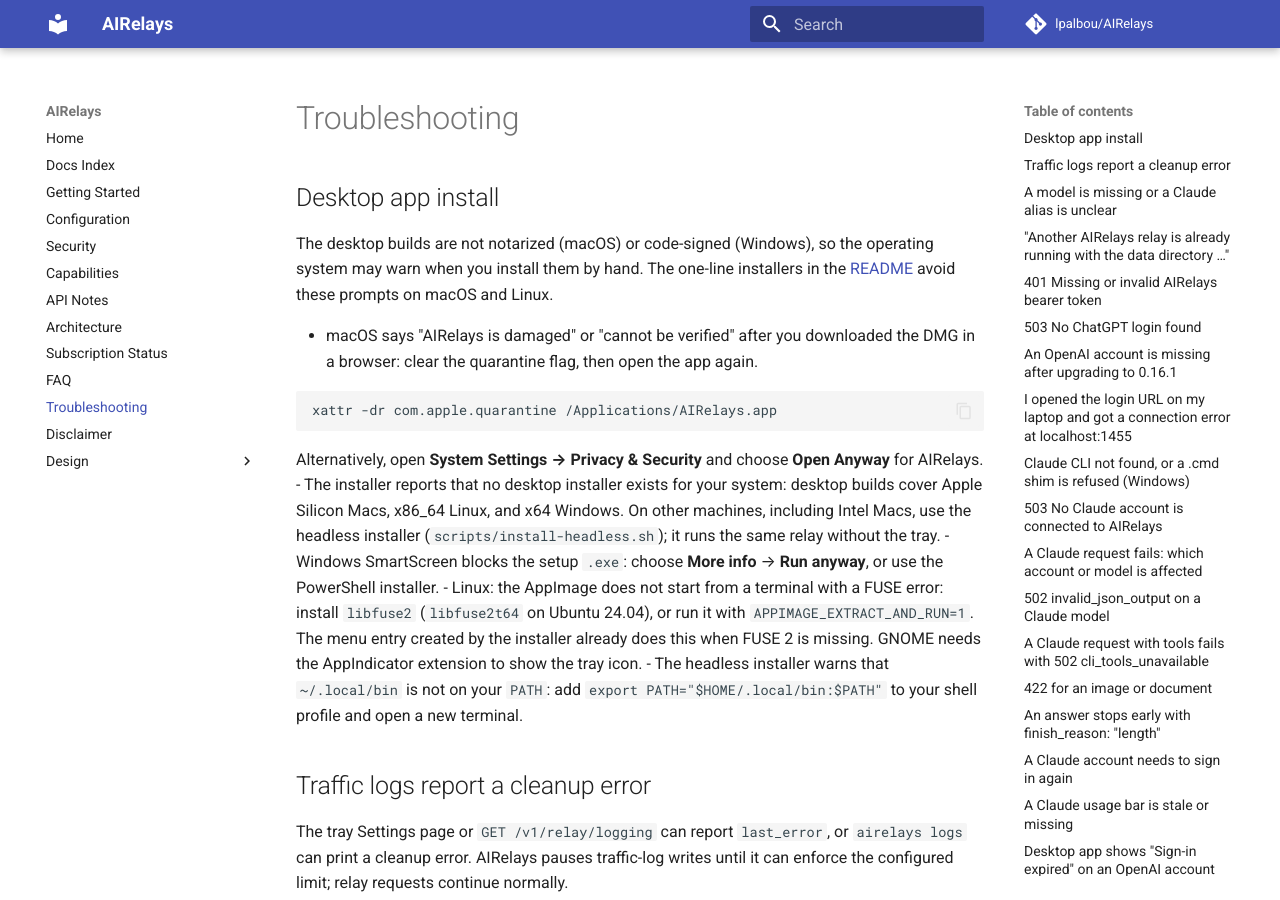
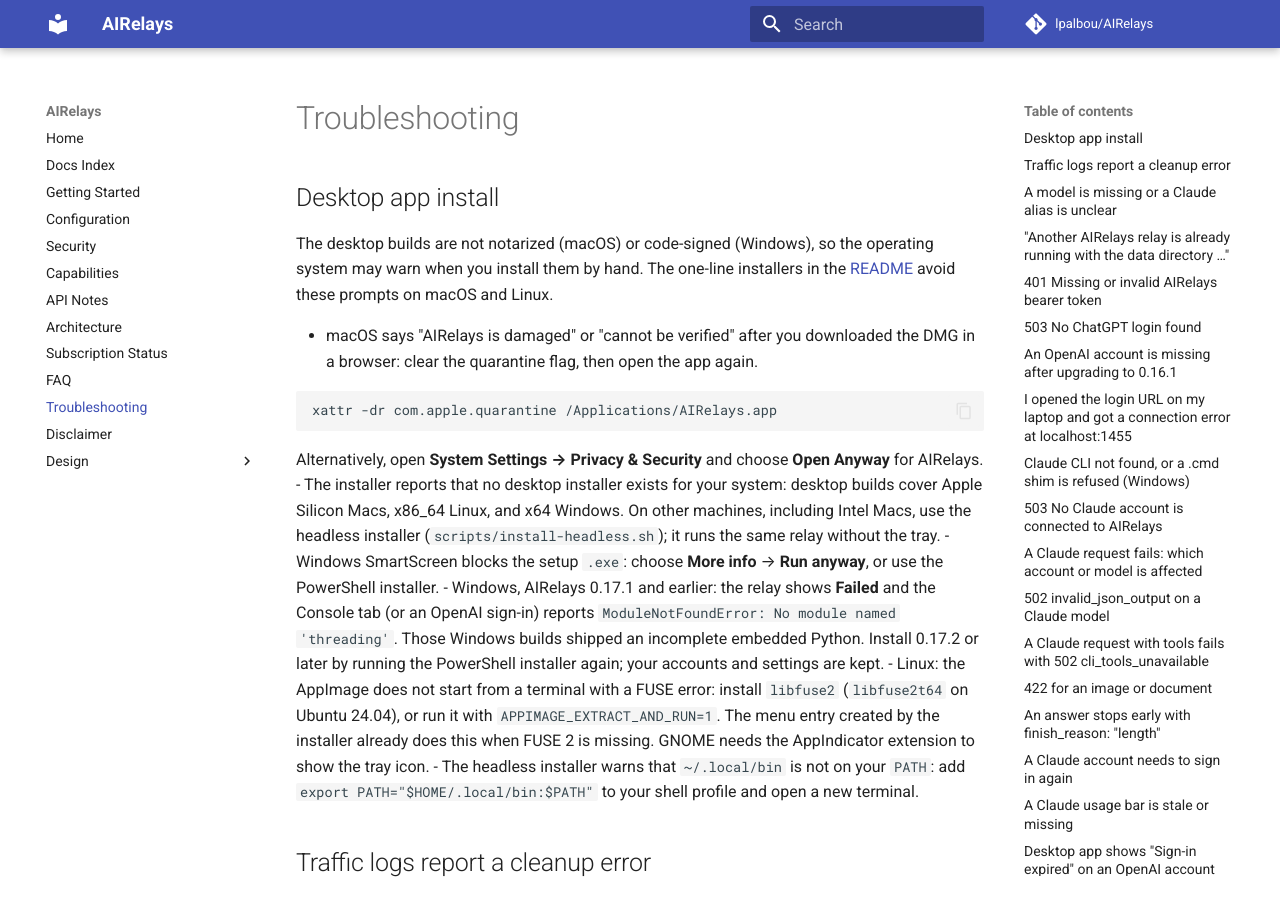
Before and after one commit to lpalbou/AIRelays, an MkDocs documentation site: the page built from docs/troubleshooting.md, in a window 1280 px wide and 900 px high. Built offline with MkDocs 1.6.1 and Material for MkDocs 9.7.7, drawn with Linux system fonts in a browser that asks for light colours; comment, search, counter and statistics services are not loaded.

Commit message:
Release 0.17.2: Windows desktop relay starts again (embedded runtime kept threading.py)
The runtime bundler removed Tcl's lib/thread* with a unix glob that, on
Windows' case-insensitive filesystem, also matched the stdlib's
Lib/threading.py. The relay then failed at import (logging -> threading),
so it never started and OpenAI sign-in failed with ModuleNotFoundError.

- bundle_runtime.sh: unix Tcl/Tk cleanup no longer runs on Windows; the
  bundle now smoke-tests the pruned runtime (imports every relay module,
  runs `airelays --help`) and fails the build on a missing module.
- installers.yml: the Windows install check runs the embedded relay.
- set_version.py: resolve npm's path so lockfile refresh works on Windows.
- Docs: changelog, troubleshooting entry, llms-full.txt.

Co-Authored-By: Claude Opus 5.5 <noreply@anthropic.com>

````diff
--- a/docs/troubleshooting.md
+++ b/docs/troubleshooting.md
@@ -23,6 +23,11 @@ macOS and Linux.
   (`scripts/install-headless.sh`); it runs the same relay without the tray.
 - Windows SmartScreen blocks the setup `.exe`: choose **More info** →
   **Run anyway**, or use the PowerShell installer.
+- Windows, AIRelays 0.17.1 and earlier: the relay shows **Failed** and the
+  Console tab (or an OpenAI sign-in) reports
+  `ModuleNotFoundError: No module named 'threading'`. Those Windows builds
+  shipped an incomplete embedded Python. Install 0.17.2 or later by running
+  the PowerShell installer again; your accounts and settings are kept.
 - Linux: the AppImage does not start from a terminal with a FUSE error:
   install `libfuse2` (`libfuse2t64` on Ubuntu 24.04), or run it with
   `APPIMAGE_EXTRACT_AND_RUN=1`. The menu entry created by the installer
--- a/llms-full.txt
+++ b/llms-full.txt
@@ -164,7 +164,7 @@ curl -fsSL https://raw.githubusercontent.com/lpalbou/AIRelays/main/scripts/insta
 irm https://raw.githubusercontent.com/lpalbou/AIRelays/main/scripts/install-desktop.ps1 | iex
 ```
 
-Set `AIRELAYS_VERSION=X.Y.Z` to pin a release and `AIRELAYS_NO_LAUNCH=1` to skip starting the app. Run the same command again to update. Desktop builds are not notarized or code-signed; see docs/troubleshooting.md "Desktop app install" for Gatekeeper, SmartScreen, and AppImage FUSE notes. Intel Macs and non-x86_64 Linux use the headless installer.
+Set `AIRELAYS_VERSION=X.Y.Z` to pin a release and `AIRELAYS_NO_LAUNCH=1` to skip starting the app. Run the same command again to update. Desktop builds are not notarized or code-signed; see docs/troubleshooting.md "Desktop app install" for Gatekeeper, SmartScreen, and AppImage FUSE notes, and for Windows 0.17.1-and-earlier builds whose relay fails with `No module named 'threading'` (fixed in 0.17.2; reinstall). Intel Macs and non-x86_64 Linux use the headless installer.
 
 Desktop app details: a Tauri tray app under `desktop/` with a dashboard for relay start/stop, auth and network modes, OpenAI and Claude sign-in/sign-out, per-account usage bars, a model list with copy-ready ids, live traffic, and diagnostics. The tray icon shows connection state and pulses on request activity; the app can start at login, starts the relay when it opens, and restarts a crashed relay automatically. Both installs share the same config (`~/.config/airelays`) and data (`~/.airelays`).
 
--- a/src/airelay/__init__.py
+++ b/src/airelay/__init__.py
@@ -1,3 +1,3 @@
 __all__ = ["__version__"]
 
-__version__ = "0.17.1"
+__version__ = "0.17.2"
````
Also changed, not shown: CHANGELOG.md (+11 -0 lines), 7 other files.
